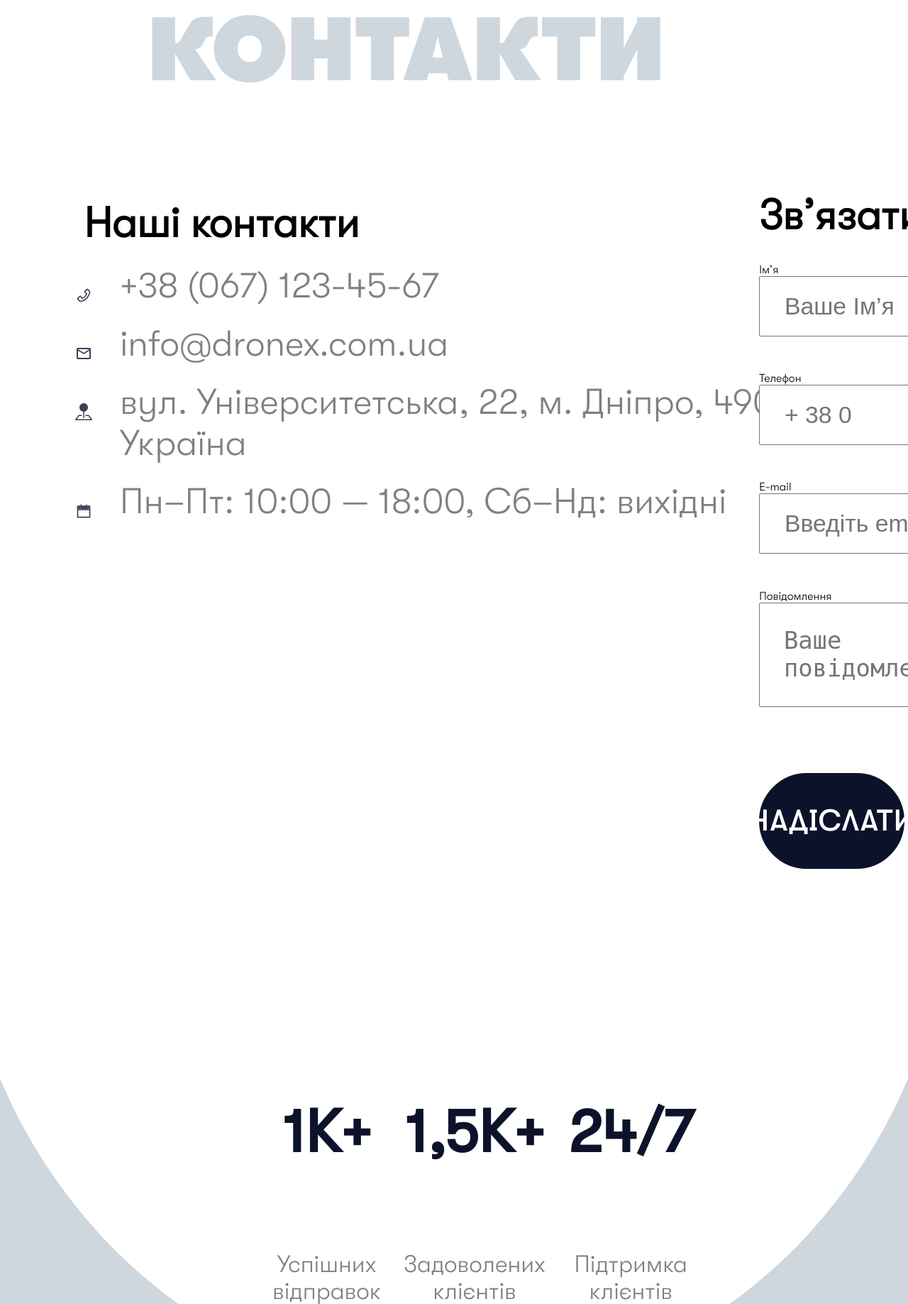
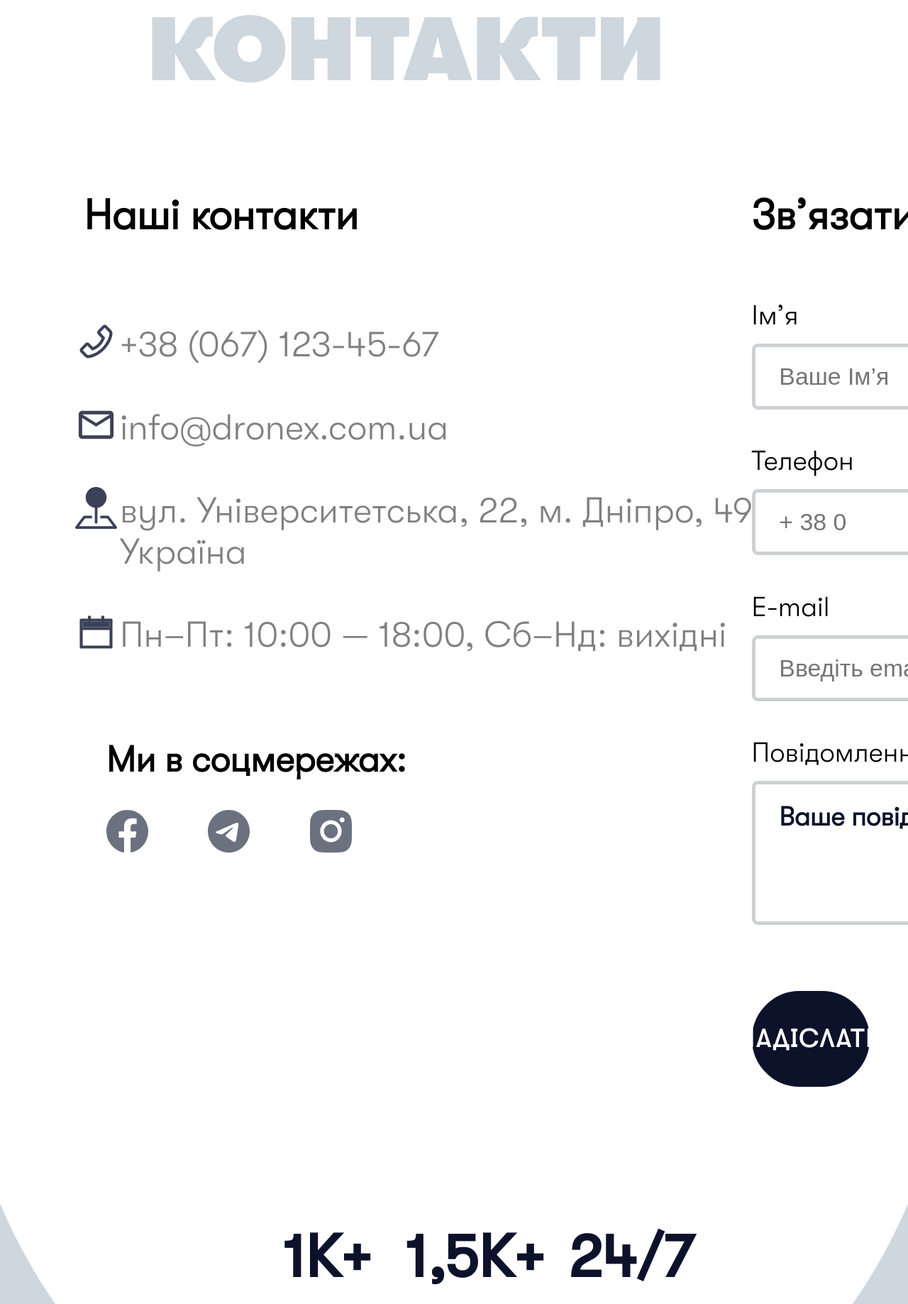
Before and after one commit to Vi1704ca/Shop, a Python web app: template contacts/templates/contacts.html in a window 1280 px wide. Shown: the part 339-2176 px from the top of the page at 71% size. Run offline with Jinja, Linux system fonts and the light colour scheme; the template is opened without the code that fills it, so the values that code supplies are empty.

Commit message:
fix contacts and added logic for login

```diff
--- a/Project/static/js/ModalWindow_user.js
+++ b/Project/static/js/ModalWindow_user.js
@@ -17,7 +17,6 @@ document.addEventListener("DOMContentLoaded", function () {
     }
 });
 
-// --- ВНУТРИ IFRAME ---
 function initIframeLogic() {
     const sendEmailBtn = document.querySelector('.send_email');
     const savePasswordBtn = document.querySelector('.save_password');
@@ -32,7 +31,6 @@ function initIframeLogic() {
     const passwordResetFinalBlock = document.querySelector('.password_reset_final');
     const authorizationBlock = document.querySelector('.authorization');
 
-    // История для кнопки назад
     let historyStack = ['authorization'];
     let currentStatus = 'authorization';
 
@@ -68,7 +66,6 @@ function initIframeLogic() {
         }
     }
 
-    // Обработчик кнопки "Назад"
     if (backBtn) {
         backBtn.addEventListener('click', (e) => {
             e.preventDefault();
@@ -76,12 +73,9 @@ function initIframeLogic() {
             console.log('Назад. Текущий статус:', currentStatus, 'History:', historyStack);
 
             if (historyStack.length > 1) {
-                // Убираем текущий статус
                 historyStack.pop();
-                // Берем предыдущий
                 const previousStatus = historyStack[historyStack.length - 1];
 
-                // Показываем соответствующий блок
                 switch(previousStatus) {
                     case 'authorization':
                         showBlock(authorizationBlock, 'authorization', false);
@@ -96,7 +90,6 @@ function initIframeLogic() {
                         showBlock(passwordResetFinalBlock, 'password-reset-success', false);
                         break;
                     case 'registration':
-                        // Если есть блок регистрации
                         const registrationBlock = document.querySelector('.registration');
                         if (registrationBlock) {
                             showBlock(registrationBlock, 'registration', false);
@@ -106,14 +99,12 @@ function initIframeLogic() {
                         showBlock(authorizationBlock, 'authorization', false);
                 }
             } else {
-                // Если в истории только один элемент - закрываем окно
                 console.log('Закрываем окно');
                 notifyCloseUser();
             }
         });
     }
 
-    // Обработчик "Забыли пароль?"
     if (forgotLink) {
         forgotLink.addEventListener('click', (e) => {
             e.preventDefault();
@@ -137,7 +128,6 @@ function initIframeLogic() {
         });
     }
 
-    // Обработчик для кнопок cancel (кроме user-back)
     cancelBtns.forEach(btn => {
         if (btn.id !== 'user-back') {
             btn.addEventListener('click', (e) => {
@@ -169,7 +159,6 @@ function initIframeLogic() {
         loginFinalBtn.addEventListener('click', notifyCloseUser);
     }
 
-    // Определяем начальный статус из URL
     const url = window.location.pathname;
     if (url.includes('forgot-password')) {
         showBlock(passwordResetBlock, 'forgot-password');
@@ -258,9 +247,37 @@ function initIframeLogic() {
     sendInitialStatus();
     sendCartStatus();
     document.addEventListener("cart-updated", sendCartStatus);
+
+    const loginForm = document.querySelector('.authorization form');
+
+    if (loginForm) {
+        loginForm.addEventListener('submit', async function(e) {
+            e.preventDefault();
+
+            const formData = new FormData(loginForm);
+
+            try {
+                const response = await fetch("/authorization", {
+                    method: "POST",
+                    body: formData
+                });
+
+                const result = await response.text();
+
+                if (result.trim() === "success") {
+                    notifyCloseUser();
+                    window.location.reload();
+                } else {
+                    console.log("Ошибка авторизации");
+                }
+
+            } catch (error) {
+                console.error("Ошибка запроса:", error);
+            }
+        });
+    }
 }
 
-// --- СНАРУЖИ (РОДИТЕЛЬ) ---
 function initParentLogic() {
     const modalCart = document.getElementById("cart-modal");
     const frameCart = document.getElementById("cart-frame");
@@ -369,6 +386,9 @@ function initParentLogic() {
             case "close-user":
                 closeUser();
                 break;
+            case "authorization-success":
+                window.location.reload();
+                break;
 
             case "close-cart":
                 closeCart();
--- a/contacts/static/css/contacts.css
+++ b/contacts/static/css/contacts.css
@@ -3,11 +3,11 @@
     src: url("../fonts/GTWalsheimPro-Bold.ttf");
 }
 
-:root{
+:root {
     --fontButton: 'button';
 }
 
-h2{
+h2 {
     margin-right:8vh;
     margin-top: 20vh;
     margin-bottom: 7.5vh;
@@ -20,69 +20,69 @@ h2{
     text-align: center;
     font-family: var(--fontTitle);
 }
-h3{
-    font-family:var(--fontParagraph)
+
+h3 {
+    font-family:var(--fontParagraph);
+    font-size: 3vh;
 }
-.my-contacts{
+
+.our-contacts-text{
+    font-size: 3.5vh;
+    margin-bottom: 3.5vh;
+}
+
+.my-contacts {
     font-size:3vh;
     position:absolute;
     left:10vh;
 }
-p{
+
+p {
     color:grey;
     font-family:var(--fontParagraph)
 }
-.we-on-social-media{
+
+.we-on-social-media {
     position:relative;
-    right:87vh;
-    bottom:20vh;
+    top: 7vh;
+    right: 1.5vw;
+    font-size: 2.5vh;
 }
-.social-media{
+
+.social-media {
     position:relative;
     display:flex;
     top:2.5vh;
     gap:5vh;
     margin-bottom:5vh;
 }
-.reach-placeholder{
+
+.reach-placeholder {
     color:black;
 }
-.my-name{
-    width:30vw;
-    height:5vh;
-}
-.my-email{
-    width:30vw;
-    height:5vh;
-}
-.my-number{
-    width:30vw;
-    height:5vh;
-}
-.my-text{
-    max-width:30vw;
-    max-height:15vh;
 
-}
-.reach-us{
+.reach-us {
     display:flex;
     flex-direction: column;
     position:relative;
     left:40vh;
     gap:2vh;
 }
-.reach-us-title{
+
+.reach-us-title {
     font-size:3.5vh;
+    margin-bottom: 3vh;
 }
-.send{
+
+.send {
     margin-top:2.5vh;
-    font-size: 2.5vh;
+    font-size: 2.2vh;
     font-family: var(--fontButton);
     align-items: center;
     justify-content: center;
     display: flex;
     gap: 1.5vw;
-    width: 16vw;
+    width: 13vw;
     height: 8vh;
     border-radius: 5vh;
     border: 0.2vw solid #0C122A;
@@ -90,23 +90,61 @@ p{
     color: white;
     padding: 1.5vh 3vw 1.5vh 3vw;
     letter-spacing: 0.1vw;
+    cursor: pointer;
 }
+
 input {
     font-size: 2vh;
     padding: 2vh;
     margin-bottom: 3vh;
+    width: 40vw;
+    height: 5.5vh;
+    border-radius: 0.5vh;
+    border: 0.3vh solid rgba(206, 208, 212, 1);
 }
-textarea {
-    font-size: 2vh;
-    padding: 2vh;
+
+input:focus {
+    outline: none;
+}
+
+.my-text {
+    font-size: 2.2vh;
+    padding: 1.5vh 2vh;
     margin-bottom: 3vh;
+    border-radius: 0.5vh;
+    border: 0.3vh solid rgba(206, 208, 212, 1);
+    width: 40vw;
+    height: 12vh;
+    color: rgba(12, 18, 42, 1);
+    font-family: var(--fontParagraph);
 }
+
+.my-text::placeholder {
+    color: rgba(12, 18, 42, 1);
+    opacity: 1;
+    font-weight: bold;
+}
+
+form p {
+    font-size: 2.3vh;
+    margin-bottom: 1vh;
+    font-family:var(--fontParagraph);
+}
+
 .img-contacts{
     position:relative;
     right:3.75vh;
     top:3.25vh;
+    width: 3.5vh;
+    height: 3.5vh;
 }
 .our-contacts-text{
     position:relative;
     right:3vh;
 }
+
+.social-media img{
+    width: 3.5vh;
+    height: 3.5vh;
+    cursor: pointer;
+}
--- a/contacts/templates/contacts.html
+++ b/contacts/templates/contacts.html
@@ -4,6 +4,7 @@
 {% endblock %}
 {% block content %}
     <h2>КОНТАКТИ</h2>
+    <div class="contacts-container">
         <div class="my-contacts">
             <h3 class = "our-contacts-text">Наші контакти</h3>
             <div class = "our-contacts">
@@ -20,6 +21,17 @@
             <img class = "img-contacts" src="{{ url_for('contacts.static', filename='icon/calendar.svg') }}" alt="">
             <p>Пн–Пт: 10:00 — 18:00, Сб–Нд: вихідні</p>
         </div>
+        <div class="we-on-social-media">
+            <h3>Ми в соцмережах:</h3>
+            <div class = "social-media">
+                <!-- тут человет -->
+                <img src="{{ url_for('contacts.static', filename='icon/facebook.svg') }}" alt="">
+                <!-- тут человет -->
+                <img src="{{ url_for('contacts.static', filename='icon/telegram.svg') }}" alt="">
+                <!-- тут человет -->
+                <img src="{{ url_for('contacts.static', filename='icon/instagram.svg') }}" alt="">
+            </div>
+        </div>
     </div>
 
     <div class="reach-us">
@@ -32,20 +44,9 @@
             <p class = "reach-placeholder">E-mail</p>
             <input class="my-email" type="email" placeholder="Введіть email" name="email">
             <p class = "reach-placeholder">Повідомлення</p>
-            <textarea class="my-text" placeholder="Bаше повідомлення" name="text"></textarea>
+            <textarea class="my-text" placeholder="Ваше повідомлення" name="text"></textarea>
             <button class="send" type = "submit">НАДІСЛАТИ</button>
         </form>
     </div>
 
-    <div class="we-on-social-media">
-        <h3>Ми в соцмережах:</h3>
-        <div class = "social-media">
-        <!-- тут человет -->
-        <img src="{{ url_for('contacts.static', filename='icon/facebook.svg') }}" alt="">
-        <!-- тут человет -->
-        <img src="{{ url_for('contacts.static', filename='icon/telegram.svg') }}" alt="">
-        <!-- тут человет -->
-        <img src="{{ url_for('contacts.static', filename='icon/instagram.svg') }}" alt="">
-        </div>
-    </div>
 {% endblock %}
```
Also changed, not shown: contacts/views.py (+3 -4 lines), user/views.py (+10 -10 lines). Lines whose indentation alone changed are shown as unchanged.
